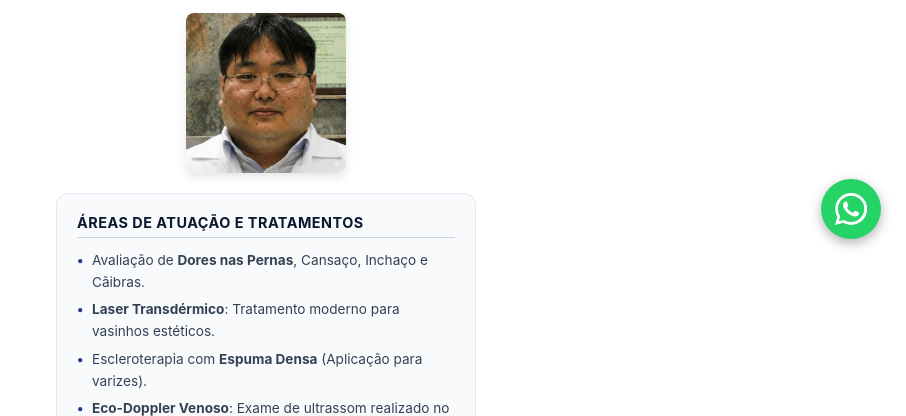
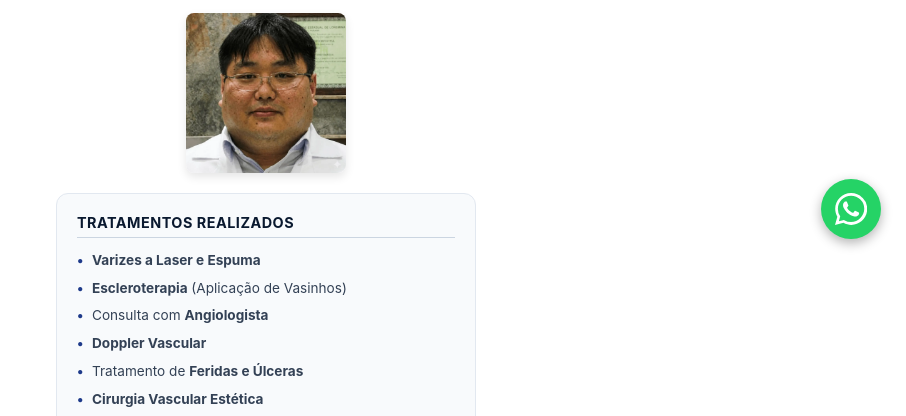
Before and after one commit to mauriciohy/site-dr-mauricio, a plain HTML site: page index.html in a window 1280 px wide. Shown: the part 536-952 px from the top of the page, without its empty margins (374-1280 px from the left). Drawn offline with Linux system fonts and the light colour scheme.

Commit message:
Update index.html

```diff
--- a/index.html
+++ b/index.html
@@ -30,7 +30,7 @@
     <meta name="viewport" content="width=device-width, initial-scale=1.0">
 
     <title>Dr. Mauricio Hiroshi Yamada | Especialista em Varizes em Maringá</title>
-    <meta name="description" content="Angiologista especialista em Tratamento de Varizes a Laser, Espuma Densa e Eco-Doppler em Maringá. Agende sua avaliação. CRM-PR 21589.">
+    <meta name="description" content="Angiologista especialista em Tratamento de Varizes a Laser, Espuma, Doppler Vascular e Feridas em Maringá. Agende sua avaliação. CRM-PR 21589.">
     <meta name="theme-color" content="#0a192f">
 
     <meta property="og:type" content="website">
@@ -100,7 +100,7 @@
         header { margin-bottom: 25px; }
 
         h1 {
-            font-size: 1.3rem; /* Ajustado para caber bem no mobile */
+            font-size: 1.3rem;
             color: var(--primary);
             font-weight: 800;
             margin-bottom: 8px;
@@ -193,7 +193,7 @@
             border: 1px solid var(--border);
             margin-top: 20px;
             margin-bottom: 15px;
-            scroll-margin-top: 20px; /* Para o link âncora não ficar escondido */
+            scroll-margin-top: 20px;
         }
 
         .info-section h3 {
@@ -290,13 +290,14 @@ src="https://www.facebook.com/tr?id=2011007849113533&ev=PageView&noscript=1"
     <img src="foto.webp" alt="Dr. Mauricio Hiroshi Yamada" class="profile-pic" width="160" height="160" fetchpriority="high">
 
     <section class="info-section" id="tratamentos">
-        <h3>Áreas de Atuação e Tratamentos</h3>
+        <h3>Tratamentos Realizados</h3>
         <ul class="info-list">
-            <li>Avaliação de <strong>Dores nas Pernas</strong>, Cansaço, Inchaço e Cãibras.</li>
-            <li><strong>Laser Transdérmico</strong>: Tratamento moderno para vasinhos estéticos.</li>
-            <li>Escleroterapia com <strong>Espuma Densa</strong> (Aplicação para varizes).</li>
-            <li><strong>Eco-Doppler Venoso</strong>: Exame de ultrassom realizado no local.</li>
-            <li>Cirurgia de Varizes: Técnicas minimamente invasivas.</li>
+            <li><strong>Varizes a Laser e Espuma</strong></li>
+            <li><strong>Escleroterapia</strong> (Aplicação de Vasinhos)</li>
+            <li>Consulta com <strong>Angiologista</strong></li>
+            <li><strong>Doppler Vascular</strong></li>
+            <li>Tratamento de <strong>Feridas e Úlceras</strong></li>
+            <li><strong>Cirurgia Vascular Estética</strong></li>
         </ul>
     </section>
 
```
